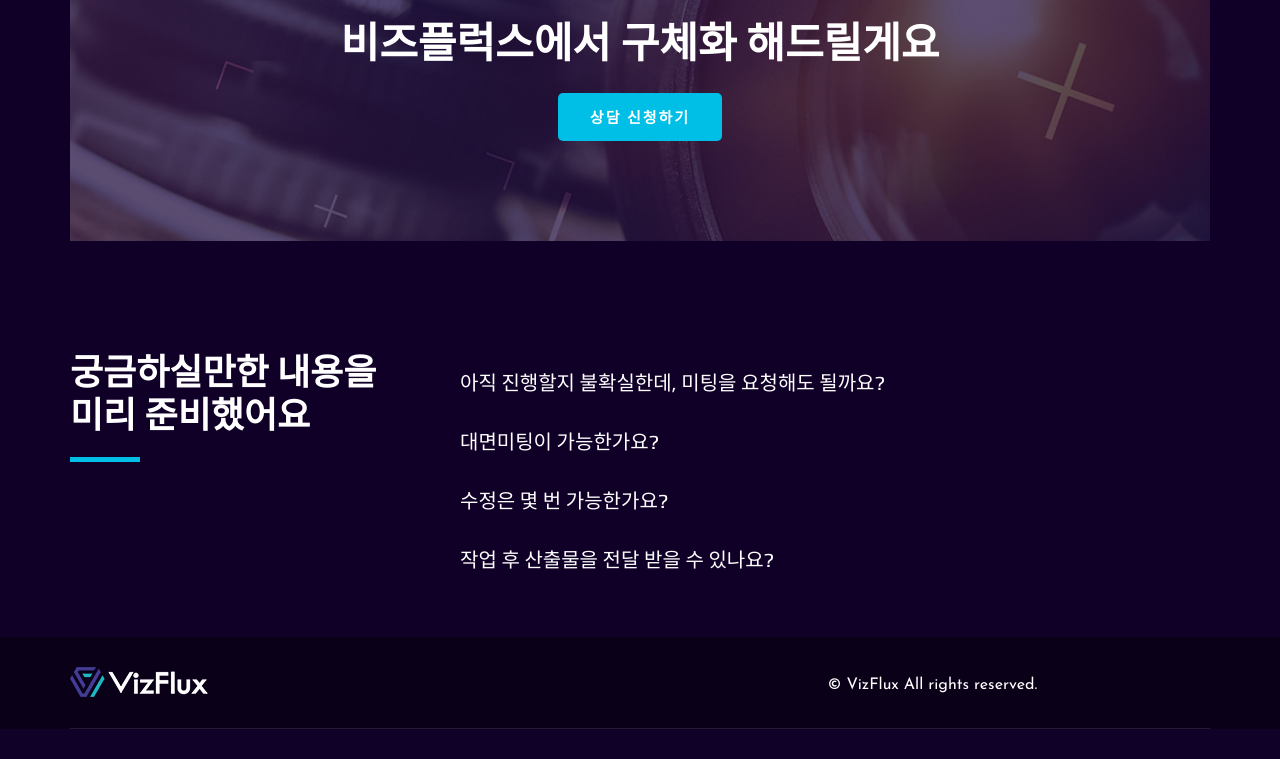
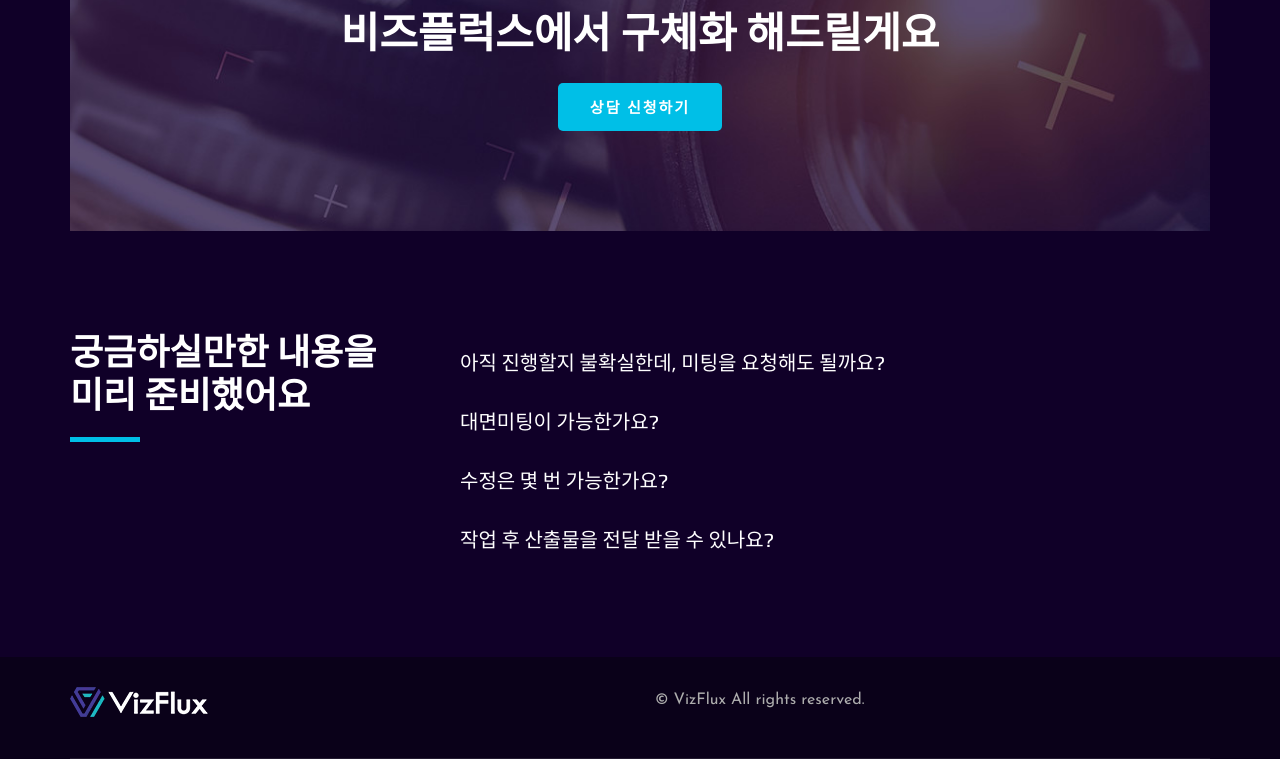
Before and after one commit to qyonoa/flaskapp, a Flask app: page / in a window 1280 px wide. Shown: the part 3238-3997 px from the top of the page. Before the commit the page ends 3967 px from the top, so only its background shows below. Run offline with Flask 3, Linux system fonts and the light colour scheme; some libraries are stand-ins or nearby versions.

Commit message:
최신버전 수정

```diff
--- a/app.py
+++ b/app.py
@@ -1,14 +1,12 @@
 from flask import Flask, render_template, request, redirect, session, url_for, flash, jsonify
-# import mysql.connector
+import mysql.connector
 from werkzeug.utils import secure_filename
 import os
 import json
 import time
 from datetime import datetime
 
-
 app = Flask(__name__)
-root = os.getcwd() + "/mysite"
 root = os.getcwd()
 
 app.secret_key = "asdlkjf!@Kjsa"
--- a/static/css/style.css
+++ b/static/css/style.css
@@ -30,8 +30,10 @@
 html,
 body {
   height: 100%;
+  background-color:#100028;
   font-family: "Josefin Sans", sans-serif;
   -webkit-font-smoothing: antialiased;
+
 }
 
 h1,
@@ -589,13 +591,25 @@
 }
 
 /*---------------------
-  Work
+  promise
+-----------------------*/
+.promise {
+  overflow: hidden;
+  background: #100028;
+}
+
+.faq {
+  overflow: hidden;
+  background: #100028;
+}
+
+/*---------------------
+  work
 -----------------------*/
 .work {
   overflow: hidden;
   background: #100028;
 }
-
 .work__gallery {
   margin-right: -10px;
 }
@@ -688,6 +702,7 @@
 /* 갤러리 컨테이너 */
 .gallery {
     display: flex;
+    width: 90%;
     flex-wrap: wrap;
     gap: 10px; /* 이미지 간의 간격 */
     padding: 20px;
@@ -721,11 +736,18 @@
     .gallery a {
         flex-basis: calc(50% - 10px); /* 작은 화면에서는 2열로 구성 */
     }
+    .gallery a.character {
+      flex-basis: calc(25% - 10px); /* 작은 화면에서는 2열로 구성 */
+    }
+
 }
 
 @media (max-width: 800px) {
     .gallery a {
         flex-basis: 100%; /* 더 작은 화면에서는 1열로 구성 */
+    }
+    .gallery a.character {
+      flex-basis: calc(33.333% - 10px); /* 작은 화면에서는 2열로 구성 */
     }
 }
 
@@ -1073,8 +1095,6 @@
   background: #0a0119;
 
 }
-
-
 .footer__top {
   padding: 30px 0;
   border-bottom: 1px solid rgba(255, 255, 255, 0.1);
@@ -1083,22 +1103,29 @@
 .footer__top__logo a {
   display: inline-block;
 }
+.footer__top__logo p {
+  margin-left: 40px;
+}
 
 .footer__top__contact{
-
   color: white;
-  padding-bottom: 20px;
-  padding-left: 50px;
   position: fixed;
-  bottom: 0;
-}
-.footer__top__right {
-  text-align: center;
-}
-.footer__top__right p{
-
-  margin: 5px 0 0px 0;
-  color: #ffffff;
+  right: 200px;
+  bottom: 25px;
+  padding: 20px;
+}
+.footer__top__contact a {
+  border-radius: 0px;
+}
+
+/* 반응형 처리 */
+@media (max-width: 1200px) {
+  .footer__top__contact {
+    right: 100px;
+
+  }
+
+
 }
 
 .footer__option__item {
@@ -1328,8 +1355,10 @@
 -----------------------*/
 .services {
   background: #100028;
-  padding-bottom: 60px;
-  padding-top: 110px;
+  background-repeat: no-repeat;
+  background-size: cover;
+  background-position: top center;
+  padding-bottom: 30px;
 }
 
 .services__title p {
@@ -1986,6 +2015,7 @@
     max-width: 1170px;
   }
 }
+
 /* Medium Device = 1200px */
 @media only screen and (min-width: 992px) and (max-width: 1199px) {
   .header__nav__menu {
--- a/static/sass/style.scss
+++ b/static/sass/style.scss
@@ -7,7 +7,6 @@
 @import "footer";
 @import "breadcrumb";
 @import "about";
-@import "services";
 @import "portfolio";
 @import "blog";
 @import "blog-details";
--- a/templates/index_kor.html
+++ b/templates/index_kor.html
@@ -328,9 +328,8 @@
     </section>
     <!-- Services Section End -->
 
-    <section class="services spad">
-
-        <!-- Team Section Begin -->
+    <!-- promise Section Begin -->
+    <section class="promise spad">
         <div class="container">
             <div class="row">
                 <div class="col-lg-12">
@@ -340,10 +339,6 @@
                     </div>
                 </div>
             </div>
-
-
-
-
             <div class="row">
                 <div class="col-lg-4 col-md-6 col-sm-6 p-0">
                     <div class="team__item set-bg" data-setbg="https://i.ibb.co/Pz8tNMf/share.webp">
@@ -381,7 +376,7 @@
             </div>
         </div>
     </section>
-    <!-- Team Section End -->
+    <!-- promise Section End -->
 
 
     <!-- Call To Action Section Begin -->
@@ -404,7 +399,7 @@
     </section>
     <!-- Call To Action Section End -->
 
-    <section class="services spad">
+    <section class="faq spad">
 
 
         <div class="container">
@@ -506,9 +501,6 @@
                     </div>
                 </div>
             </div>
-
-
-
         </div>
     </footer>
     <!-- Footer Section End -->
```
Also changed, not shown: templates/contact_kor.html (+24 -3 lines), templates/portfolio_architecture.html (+4 -12 lines), templates/portfolio_character.html (+2 -6 lines), templates/portfolio_environment.html (+3 -7 lines).
